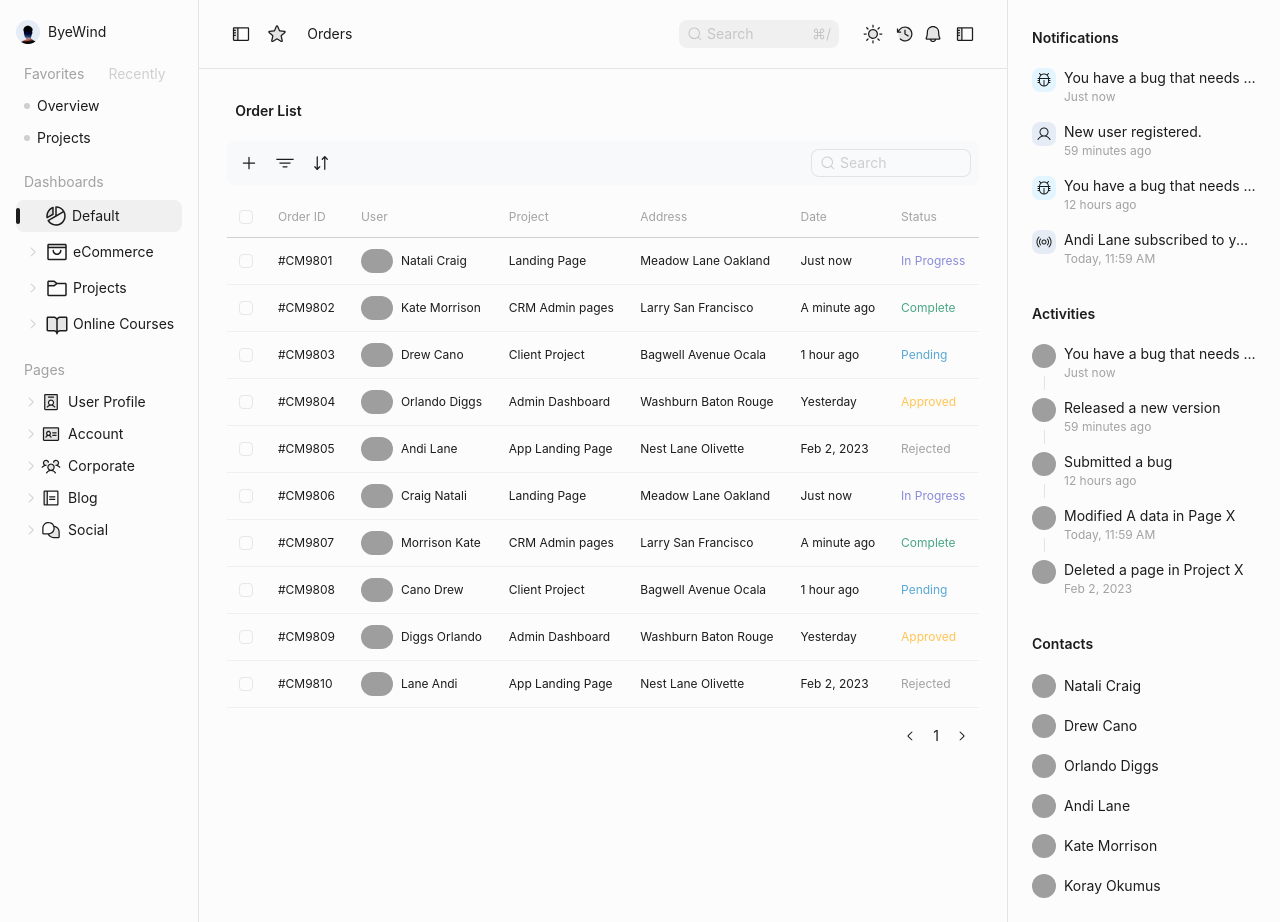
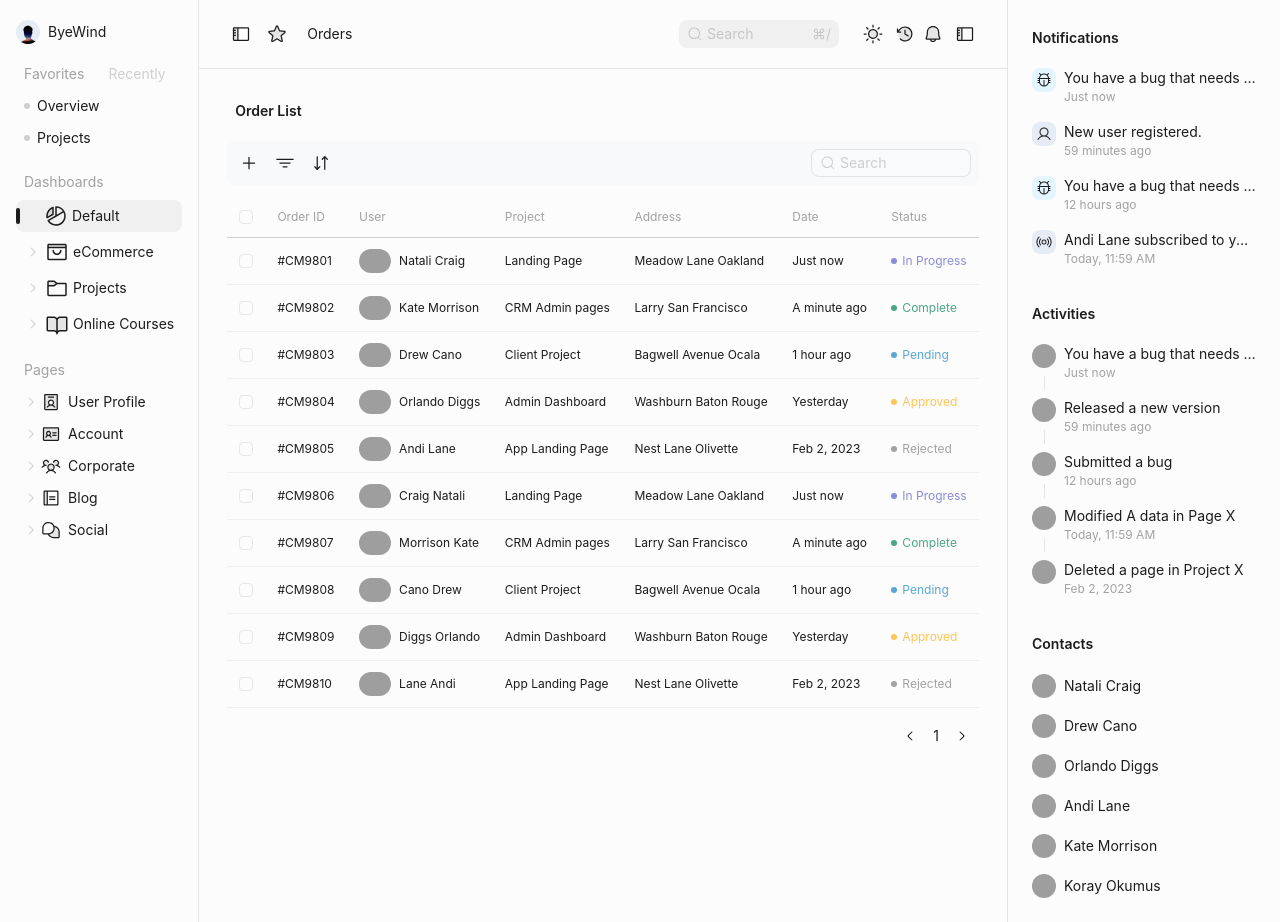
Before and after one commit to gaurish-saini/ecommerce-dashboard-react, a React (Create React App) app: page /orders in a window 1280 px wide. Built offline with nearby package versions, Linux system fonts and the light colour scheme; grey boxes are pictures that could not be loaded.

Commit message:
fix: dot before status

```diff
--- a/src/containers/OrdersTable.js
+++ b/src/containers/OrdersTable.js
@@ -12,7 +12,7 @@ const statusColors = {
   Complete: "text-oceanGreen",
   Pending: "text-shakespeare",
   Approved: "text-goldenTainoi",
-  Rejected: "text-black/40",
+  Rejected: "text-black/40 dark:text-white/40",
 };
 
 const statusOptions = [
@@ -273,7 +273,12 @@ const OrderTable = () => {
               <td className="py-[11px] px-3 font-normal">{row.address}</td>
               <td className="py-[11px] px-3 font-normal">{row.date}</td>
               <td className="py-[11px] px-3 font-normal">
-                <span className={statusColors[row.status]}>{row.status}</span>
+                <span
+                  className={`flex items-center ${statusColors[row.status]}`}
+                >
+                  <span className="min-w-1.5 h-1.5 rounded-full bg-current mr-[5px]"></span>
+                  {row.status}
+                </span>
               </td>
             </tr>
           ))}
```
